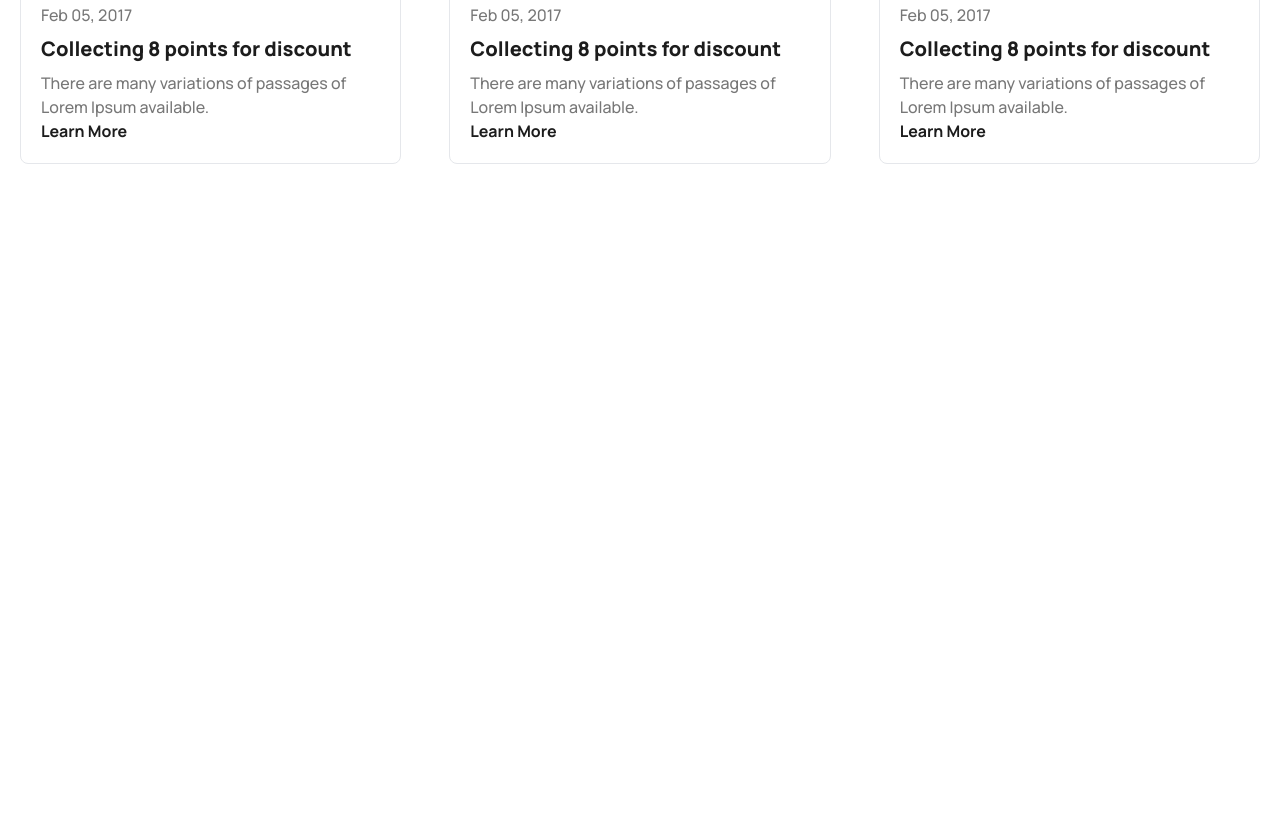
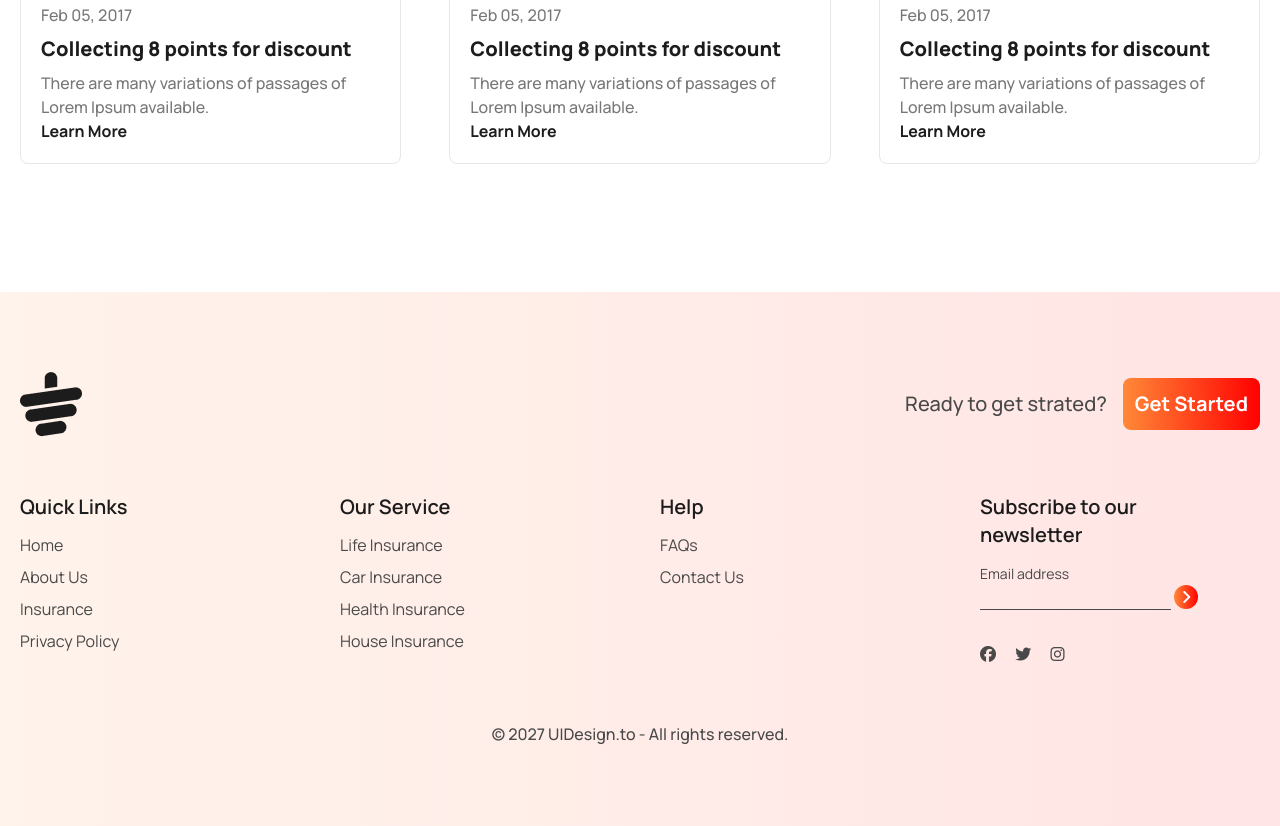
Before and after one commit to Jakaria030/tea-house, a plain HTML site: page index.html in a window 1280 px wide. Shown: the part 2919-3745 px from the top of the page. Before the commit the page ends 3211 px from the top, so only its background shows below. Drawn offline with nearby package versions, Linux system fonts and the light colour scheme.

Commit message:
footer section completed and also project is done

```diff
--- a/index.html
+++ b/index.html
@@ -20,6 +20,7 @@
         extend: {
           colors: {
             'dark-1': '#1C1C1C',
+            'dark-2': '#494949',
             'dark-3': '#777777',
             'dark-7': '#F4F4F4',
             'gold': '#FFC850',
@@ -35,6 +36,7 @@
 
 <body class="font-manrope">
 
+  <!-- Main section start -->
   <main class="container mx-auto px-5">
     <!-- banner section start -->
     <section class="flex flex-col lg:flex-row pt-5">
@@ -262,7 +264,72 @@
     </section>
     <!-- news and event section end -->
   </main>
+  <!-- Main section end -->
 
+  <!-- Footer section start -->
+  <footer class="bg-gradient-to-l from-[#FF0000]/10 to-[#FF8938]/10">
+    <div class="container mx-auto px-5 py-10 sm:py-20">
+      <div class="flex flex-col md:flex-row justify-between items-center gap-10">
+        <div class="">
+          <img src="./images/cup.png">
+        </div>
+        <div class="flex flex-col sm:flex-row items-center gap-4">
+          <p class="text-dark-2 font-medium text-xl">Ready to get strated?</p>
+          <button class="text-xl font-bold text-white p-3 rounded-lg bg-gradient-to-r from-[#FF8938] to-[#FF0000]">Get Started</button>
+        </div>
+      </div>
+
+      <div class="grid grid-cols-1 sm:grid-cols-2 lg:grid-cols-4 justify-between gap-10 py-10 sm:py-14">
+        <div class="space-y-3">
+          <h3 class="text-xl font-semibold text-dark-1">Quick Links</h3>
+          <ul class="text-dark-2 space-y-2">
+            <li><a href="#">Home</a></li>
+            <li><a href="#">About Us</a></li>
+            <li><a href="#">Insurance</a></li>
+            <li><a href="#">Privacy Policy</a></li>
+          </ul>
+        </div>
+
+        <div class="space-y-3">
+          <h3 class="text-xl font-semibold text-dark-1">Our Service</h3>
+          <ul class="text-dark-2 space-y-2">
+            <li><a href="#">Life Insurance</a></li>
+            <li><a href="#">Car Insurance</a></li>
+            <li><a href="#">Health Insurance</a></li>
+            <li><a href="#">House Insurance</a></li>
+          </ul>
+        </div>
+
+        <div class="space-y-3">
+          <h3 class="text-xl font-semibold text-dark-1">Help</h3>
+          <ul class="text-dark-2 space-y-2">
+            <li><a href="#">FAQs</a></li>
+            <li><a href="#">Contact Us</a></li>
+          </ul>
+        </div>
+
+        <div class="space-y-3">
+          <h3 class="text-xl font-semibold text-dark-1">Subscribe to our <br> newsletter</h3>
+          <form>
+            <label class="text-sm text-dark-2" for="email">Email address</label> <br>
+            <input class="bg-transparent outline-none border-b border-b-dark-2" type="email" id="email">
+            <button type="submit" class="size-6 rounded-full bg-gradient-to-r from-[#FF8938] to-[#FF0000]"><i class="fa-solid fa-angle-right text-white"></i></button> <br>
+
+            <div class="space-x-4 pt-8 text-dark-2">
+              <a href="#"><i class="fa-brands fa-facebook"></i></a>
+              <a href="#"><i class="fa-brands fa-twitter"></i></a>
+              <a href="#"><i class="fa-brands fa-instagram"></i></a>
+
+            </div>
+          </form>
+        </div>
+
+      </div>
+
+      <p class="text-center text-dark-2 font-medium">© 2027 UIDesign.to - All rights reserved.</p>
+    </div>
+  </footer>
+  <!-- Footer section end -->
 </body>
 
 </html>
```
